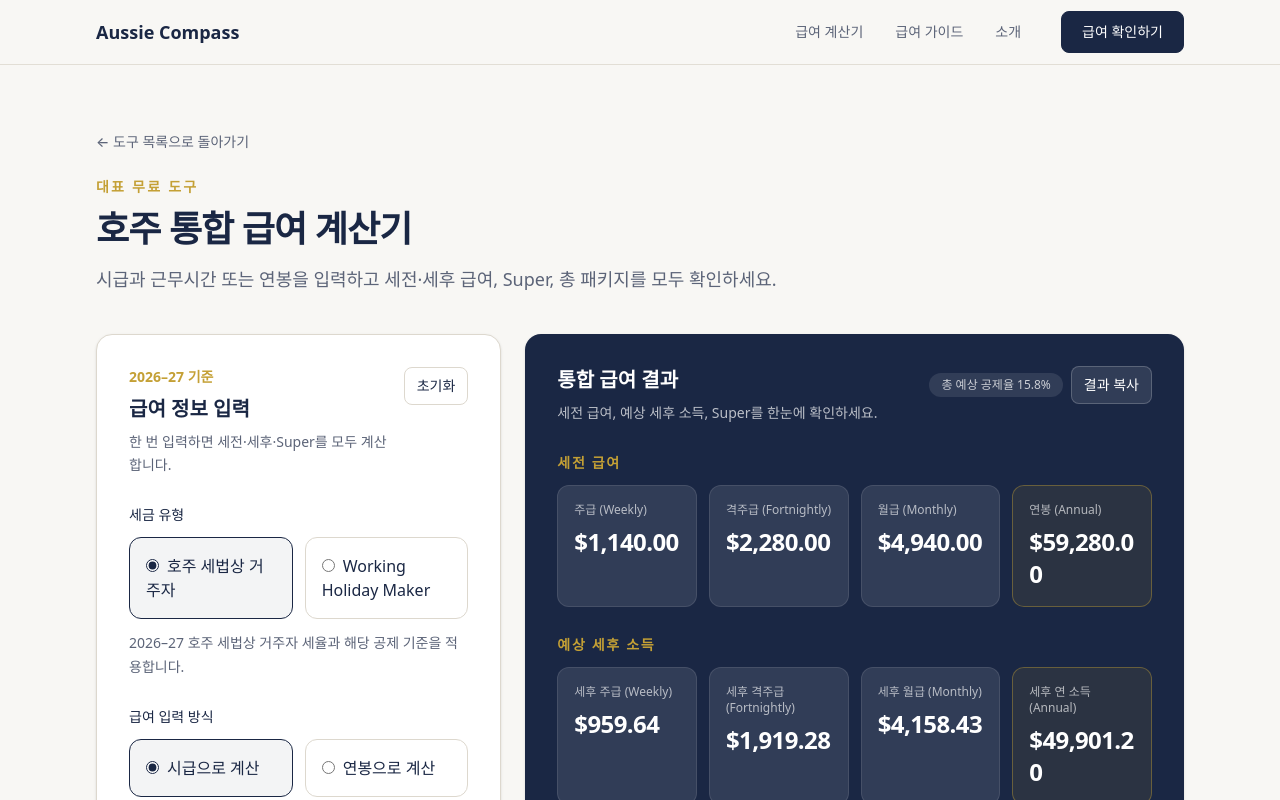
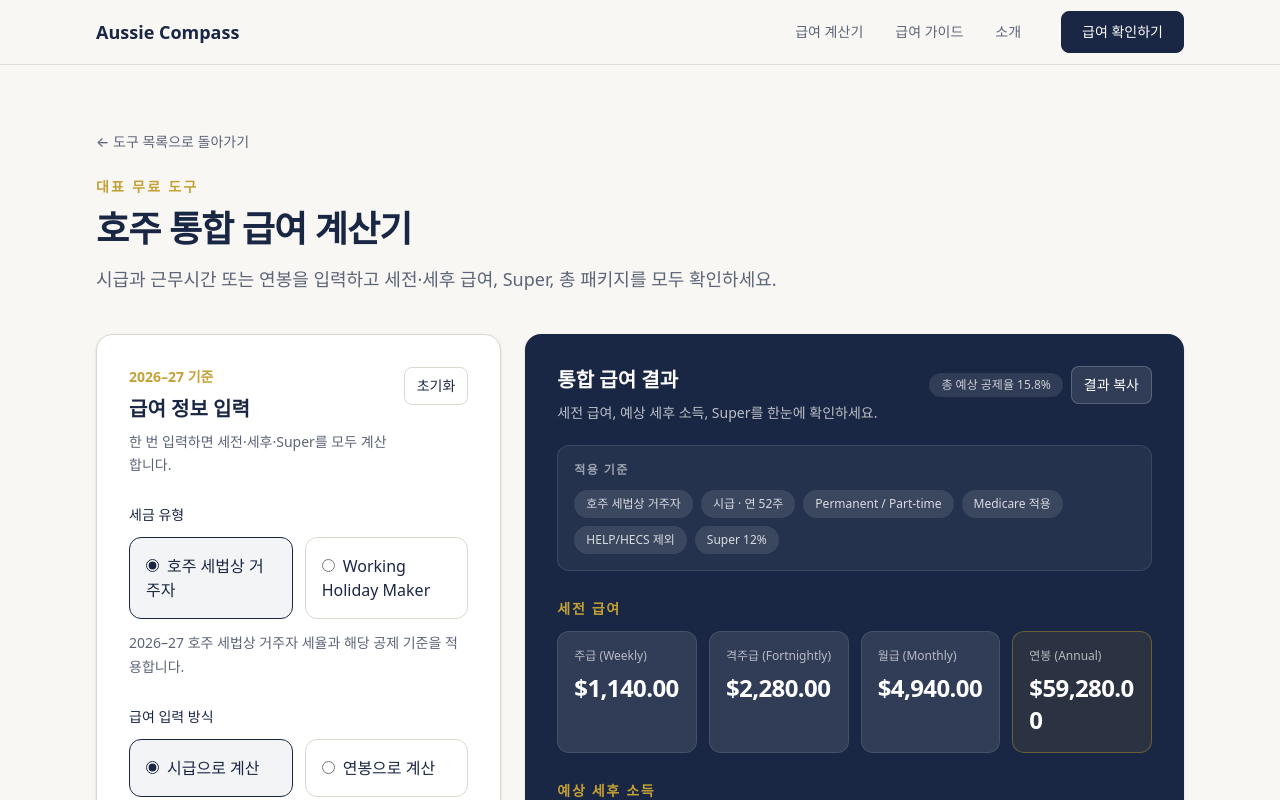
Before and after one commit to jelov219au/aussie-compass, a Next.js app: page /salary-calculator in a window 1280 px wide. Shown: the top 800 px of the page. Built offline with nearby package versions, Linux system fonts and the light colour scheme.

Commit message:
feat: show salary calculation assumptions

```diff
--- a/src/components/tools/SalaryCalculator.tsx
+++ b/src/components/tools/SalaryCalculator.tsx
@@ -385,6 +385,28 @@ export function SalaryCalculator() {
           <p role="alert" className="mt-3 text-sm text-red-200">결과를 복사하지 못했습니다. 브라우저의 클립보드 권한을 확인해 주세요.</p>
         ) : null}
 
+        {!hasErrors ? (
+          <div className="mt-5 rounded-xl border border-white/10 bg-white/5 p-4">
+            <p className="text-xs font-semibold uppercase tracking-[0.12em] text-white/55">적용 기준</p>
+            <ul className="mt-3 flex flex-wrap gap-2 text-xs text-white/80" aria-label="계산 적용 기준">
+              <li className="rounded-full bg-white/10 px-3 py-1.5">{isWorkingHolidayMaker ? "Working Holiday Maker" : "호주 세법상 거주자"}</li>
+              <li className="rounded-full bg-white/10 px-3 py-1.5">
+                {payInputMode === "hourly"
+                  ? `시급 · 연 ${workingWeeks}주`
+                  : annualAmountType === "includesSuper"
+                    ? "연봉 · Super 포함"
+                    : "연봉 · Super 별도"}
+              </li>
+              {payInputMode === "hourly" ? (
+                <li className="rounded-full bg-white/10 px-3 py-1.5">{employmentType === "casual" ? "Casual" : "Permanent / Part-time"}</li>
+              ) : null}
+              <li className="rounded-full bg-white/10 px-3 py-1.5">Medicare {includeMedicareLevy && !isWorkingHolidayMaker ? "적용" : "제외"}</li>
+              <li className="rounded-full bg-white/10 px-3 py-1.5">HELP/HECS {includeHelpRepayment && !isWorkingHolidayMaker ? "적용" : "제외"}</li>
+              <li className="rounded-full bg-white/10 px-3 py-1.5">Super 12%</li>
+            </ul>
+          </div>
+        ) : null}
+
         {hasErrors ? (
           <div className="mt-7 rounded-xl bg-white/10 p-5 text-sm leading-relaxed">정확한 결과를 계산하려면 입력값을 확인해 주세요.</div>
         ) : (
```
